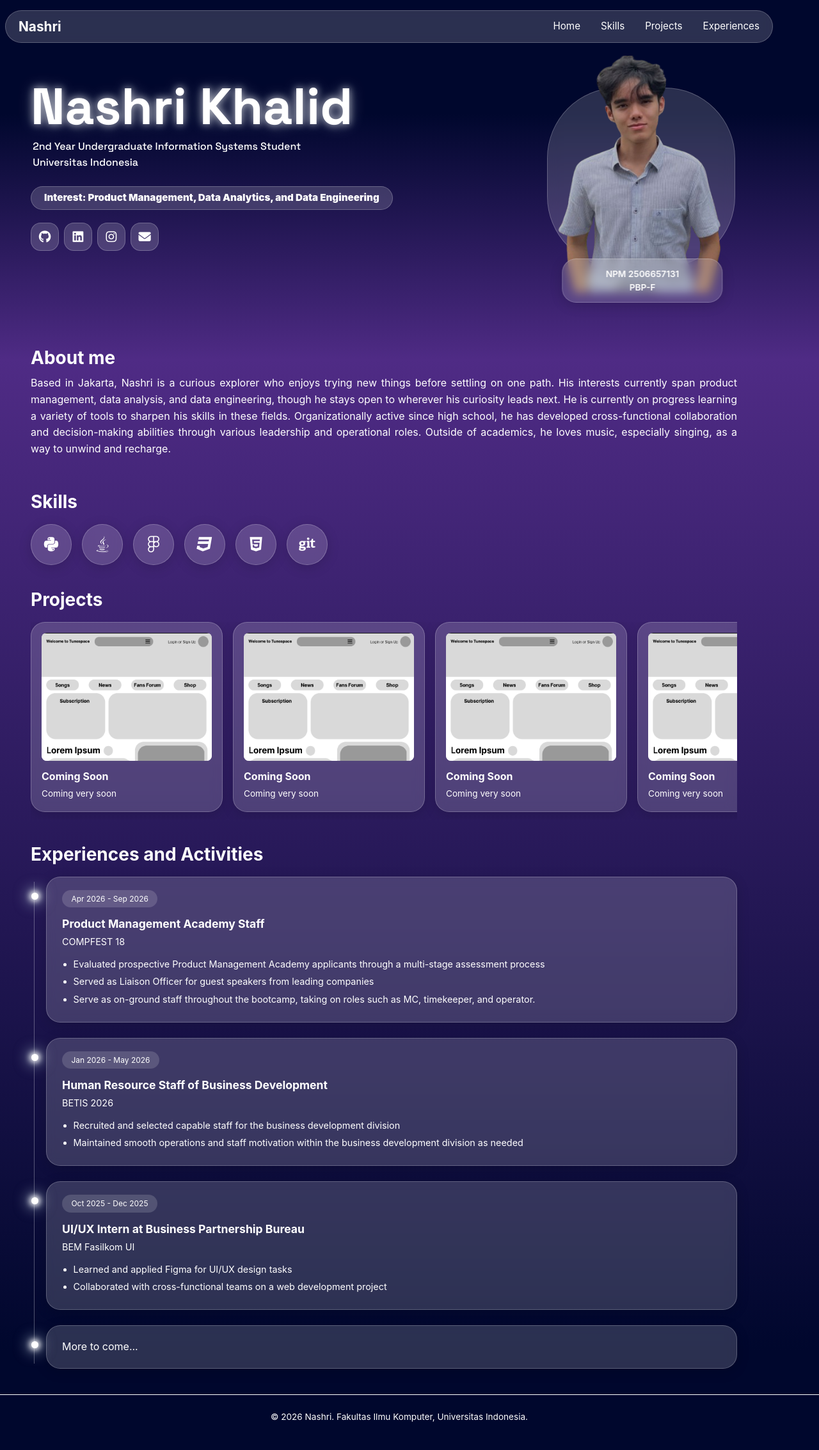
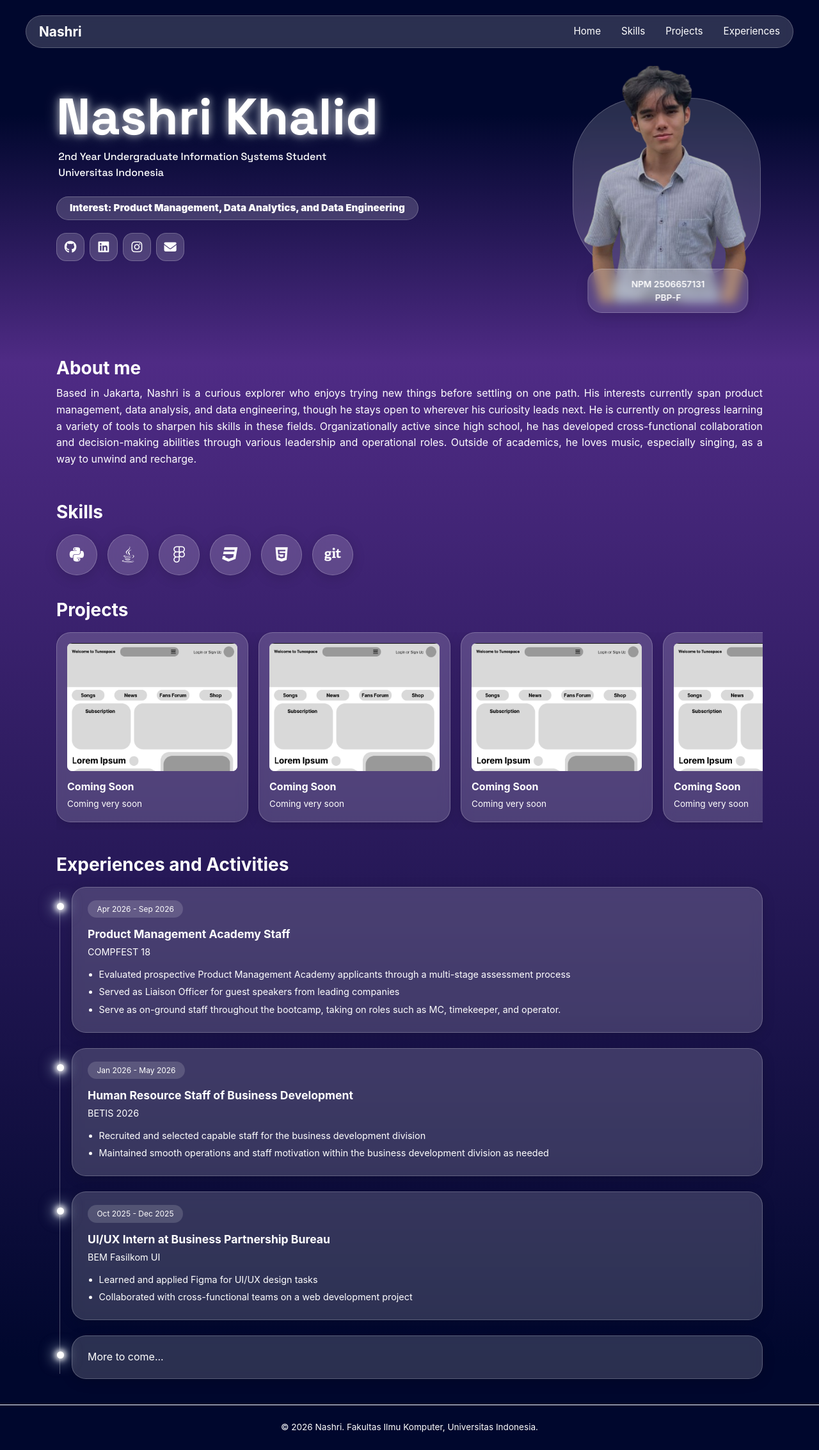
Before and after one commit to nashrikhalid/myportofolio, a Django app: page / in a window 1280 px wide. Shown: the whole page at 64% size. Before the commit the page ends 2222 px from the top, so only its background shows below. Run offline with Django 5.2, Linux system fonts and the light colour scheme; some web fonts are replaced.

Commit message:
style: Fix container and header margins for improved layout alignment

```diff
--- a/static/css/style.css
+++ b/static/css/style.css
@@ -35,7 +35,7 @@ p {font-family: "Cantarell", -apple-system;}
 
 .container {
     max-width: 1200px;
-    margin-left: 0 auto;
+    margin: 0 auto;
     padding: 0 3rem;
 }
 
@@ -51,7 +51,7 @@ p {font-family: "Cantarell", -apple-system;}
     justify-content: space-between;
     align-items: center;
     padding: 0.5rem 1.25rem;
-    margin: -0.5rem 0.5rem;
+    margin: 0 auto;
 
     /*Glassmorphism*/
     background: rgba(255, 255, 255, 0.17);
```
